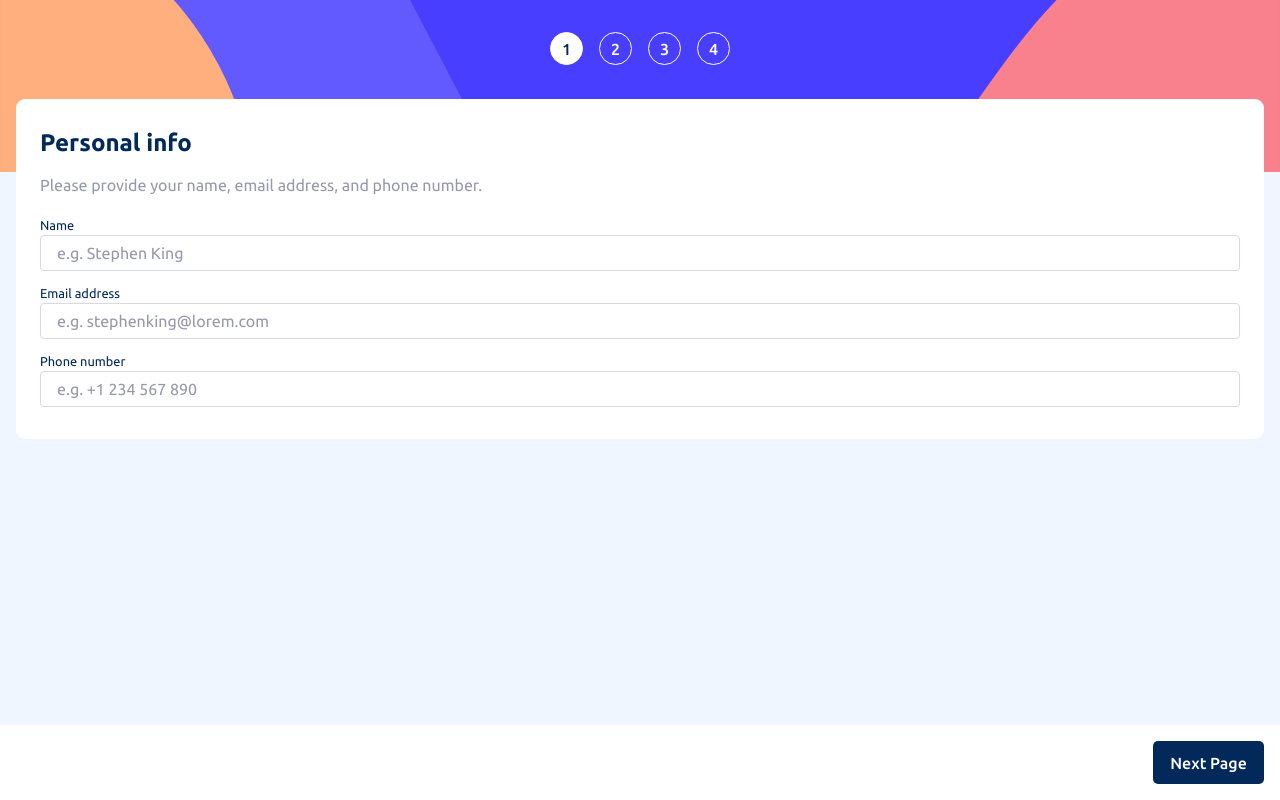
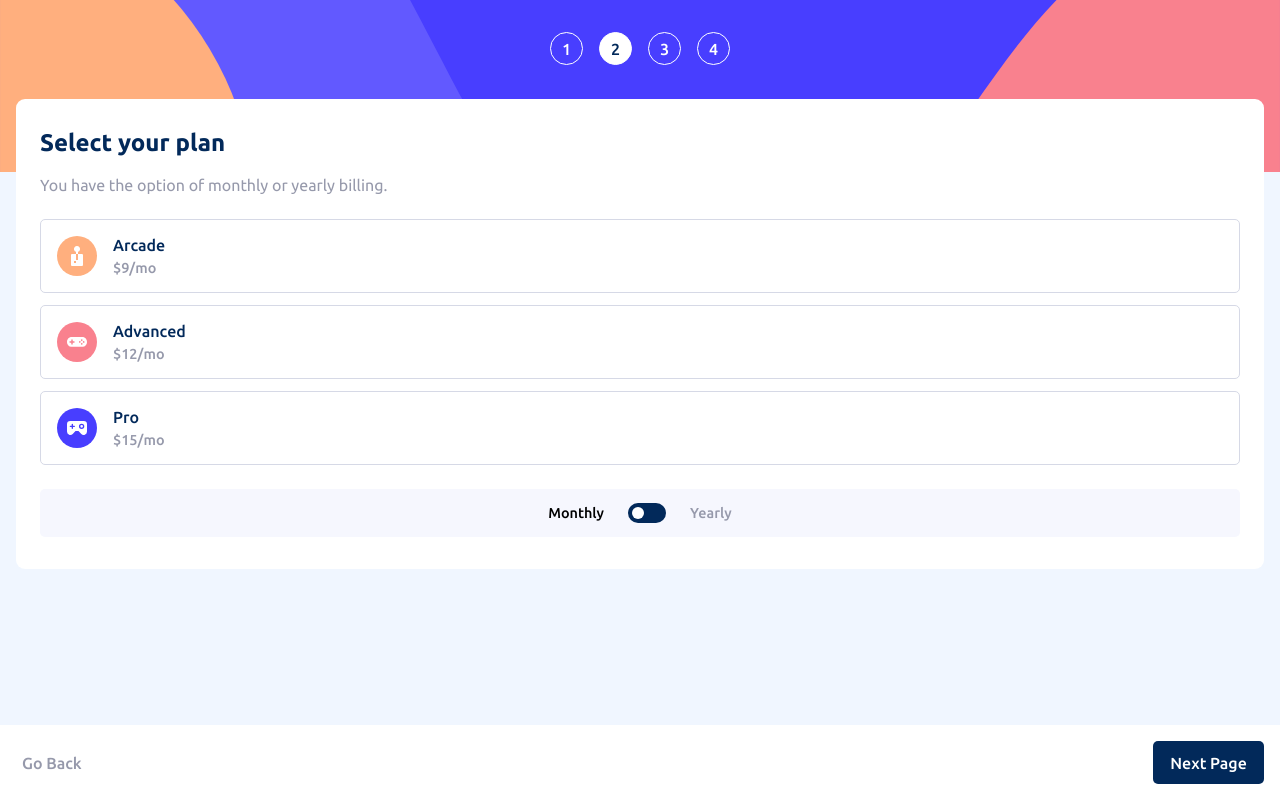
Before and after one commit to wiseman88/multi-step-form, a Vue app: page / in a window 1280 px wide. Built offline with nearby package versions, Linux system fonts and the light colour scheme.

Commit message:
style: style plan card

```diff
--- a/src/App.vue
+++ b/src/App.vue
@@ -85,14 +85,17 @@ main {
   position: relative;
 }
 
-.component label:not(:last-of-type) {
+.component label {
   display: block;
-  margin-bottom: 1rem;
+  margin-bottom: 0.75rem;
+}
+
+.card-wrapper label:last-of-type {
+  margin-bottom: 1.5rem;
 }
 
 .component label span {
   display: block;
-  margin-bottom: 0.2rem;
   font-size: .8rem;
   color: var(--color-primary);
 }
--- a/src/assets/css/base.css
+++ b/src/assets/css/base.css
@@ -2,3 +2,8 @@
     font-family: 'Ubuntu', sans-serif;
     font-size: 16px;
 }
+
+button {
+    border: none;
+    background-color: transparent;
+}
--- a/src/assets/css/colors.css
+++ b/src/assets/css/colors.css
@@ -9,6 +9,7 @@
     --color-secondary-lighter: hsl(206, 94%, 87%);
     --color-error: hsl(354, 84%, 57%);
     --color-border: hsl(247, 32%, 44%);
+    --color-bg-switch: hsl(230, 75%, 98%);
     /* Neutral colors */
     --color-cool-gray: hsl(231, 11%, 63%);
     --color-light-gray: hsl(229, 24%, 87%);
--- a/src/components/Plans.vue
+++ b/src/components/Plans.vue
@@ -15,24 +15,46 @@ let { currentStep } = storeToRefs(step);
         <h1>Select your plan</h1>
         <h4>You have the option of monthly or yearly billing.</h4>
         <form action="#">
-            <div>
+            <div class="card-wrapper">
                 <label>
-                    <span>Arcade</span>
                     <input type="radio" name="card">
+                    <span class="card-input">
+                        <img src="/public/assets/images/icon-arcade.svg" alt="arcade">
+                        <span>
+                            <span class="plan-name">Arcade</span>
+                            <span class="plan-price">$9/mo</span>
+                        </span>
+                    </span>
                 </label>
                 <label>
-                    <span>Advanced</span>
                     <input type="radio" name="card">
+                    <span class="card-input">
+                        <img src="/public/assets/images/icon-advanced.svg" alt="advanced">
+                        <span>
+                            <span class="plan-name">Advanced</span>
+                            <span class="plan-price">$12/mo</span>
+                        </span>
+                    </span>
                 </label>
                 <label>
-                    <span>Pro</span>
                     <input type="radio" name="card">
+                    <span class="card-input">
+                        <img src="/public/assets/images/icon-pro.svg" alt="pro">
+                        <span>
+                            <span class="plan-name">Pro</span>
+                            <span class="plan-price">$15/mo</span>
+                        </span>
+                    </span>
                 </label>
             </div>
-            <label>
-                <input type="checkbox">
-                <span></span>
-            </label>
+            <div class="switch-wrapper">
+                <p>Monthly</p>
+                <label class="switch" for="checkbox">
+                    <input type="checkbox" id="checkbox">
+                    <span class="slider round"></span>
+                </label>
+                <p style="color: var(--color-cool-gray);">Yearly</p>
+            </div>
         </form>
     </section>
 </template>
@@ -41,6 +63,105 @@ let { currentStep } = storeToRefs(step);
 /* Radio buttons style */
 /* https://www.youtube.com/watch?v=isTbIYwMKiY&ab_channel=ALBDev */
 
+.card-input {
+    display: flex;
+    align-items: center;
+    gap: 1rem;
+    padding: 1rem;
+    border: 1px solid var(--color-light-gray);
+    border-radius: 5px;
+    cursor: pointer;
+}
+
+.card-input:hover {
+    border: 1px solid var(--color-border);
+}
+
+input:checked+.card-input {
+    border: 1px solid var(--color-border);
+    background-color: var(--color-light);
+}
+
+input {
+    display: none;
+}
+
+.plan-name {
+    margin-bottom: 0.5rem;
+    font-size: 1rem;
+    font-weight: 500;
+}
+
+.plan-price {
+    color: var(--color-cool-gray);
+    font-size: 0.9rem;
+    font-weight: 500;
+}
+
 /* Switch slider  */
 /* https://codepen.io/AllThingsSmitty/pen/MmxxOz/  */
+
+.switch-wrapper {
+    display: flex;
+    align-items: center;
+    justify-content: center;
+    gap: 24px;
+    height: 3em;
+    background-color: var(--color-bg-switch);
+    border-radius: 5px;
+}
+
+.switch-wrapper p {
+    font-size: 0.9rem;
+    font-weight: 500;
+}
+
+.switch-wrapper label {
+    margin-bottom: 0;
+}
+
+.switch {
+    display: inline-block;
+    height: 20px;
+    position: relative;
+    width: 38px;
+}
+
+.switch input {
+    display: none;
+}
+
+.slider {
+    background-color: var(--color-primary);
+    bottom: 0;
+    cursor: pointer;
+    left: 0;
+    position: absolute;
+    right: 0;
+    top: 0;
+    transition: .4s;
+}
+
+.slider:before {
+    background-color: #fff;
+    bottom: 4px;
+    content: "";
+    height: 12px;
+    width: 12px;
+    left: 4px;
+    position: absolute;
+    transition: .4s;
+}
+
+input:checked+.slider:before {
+    transform: translateX(18px);
+}
+
+.slider.round {
+    border-radius: 34px;
+}
+
+.slider.round:before {
+    border-radius: 50%;
+}
 </style>
--- a/src/stores/step.ts
+++ b/src/stores/step.ts
@@ -4,7 +4,7 @@ import { ref } from 'vue'
 export const useStepStore = defineStore('step', {
     state: () => {
         return {
-            currentStep: ref(0),
+            currentStep: ref(1),
             steps: ref(0)
         }
     }
```
Also changed, not shown: 1 other file (tests, documents, lock files or other folders).
